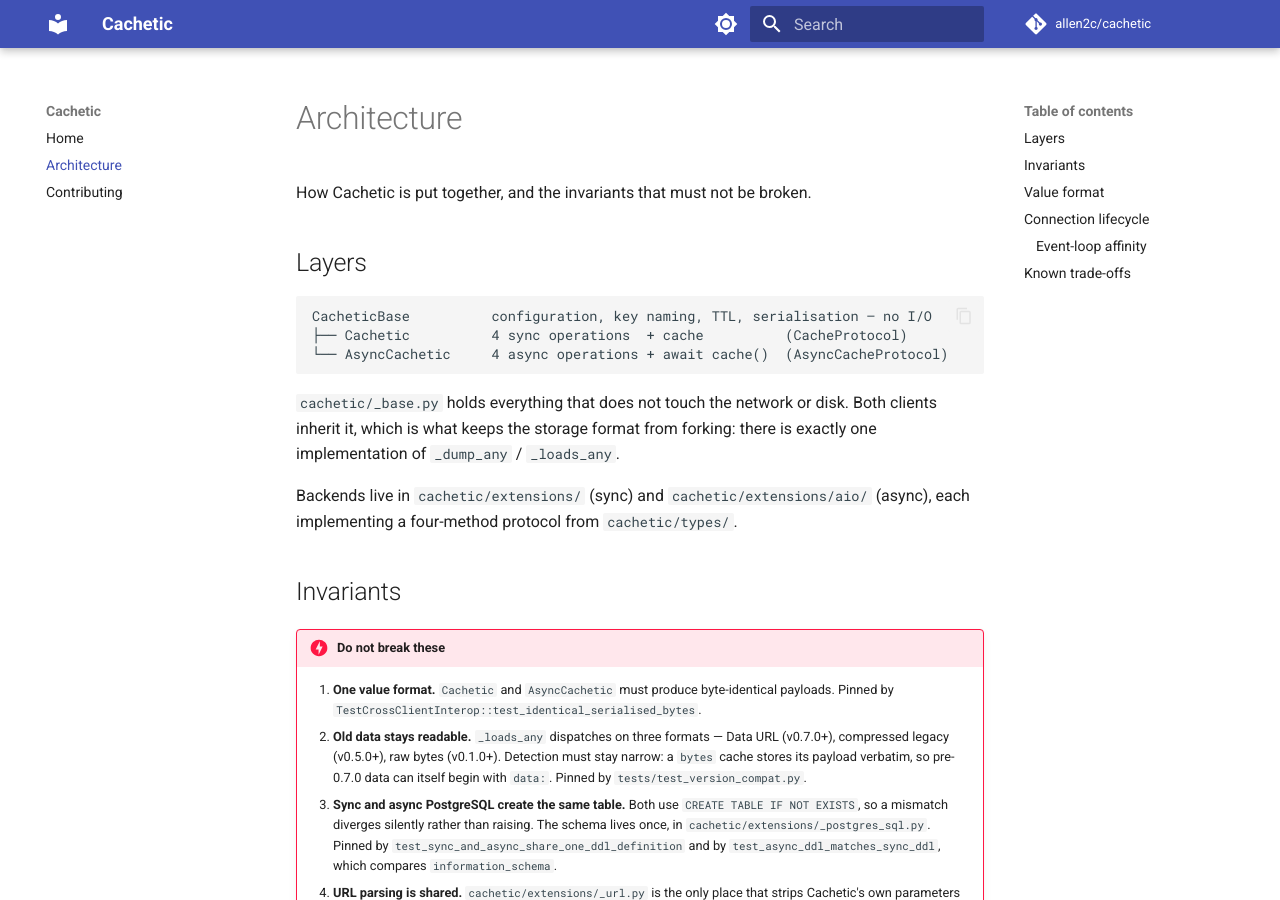
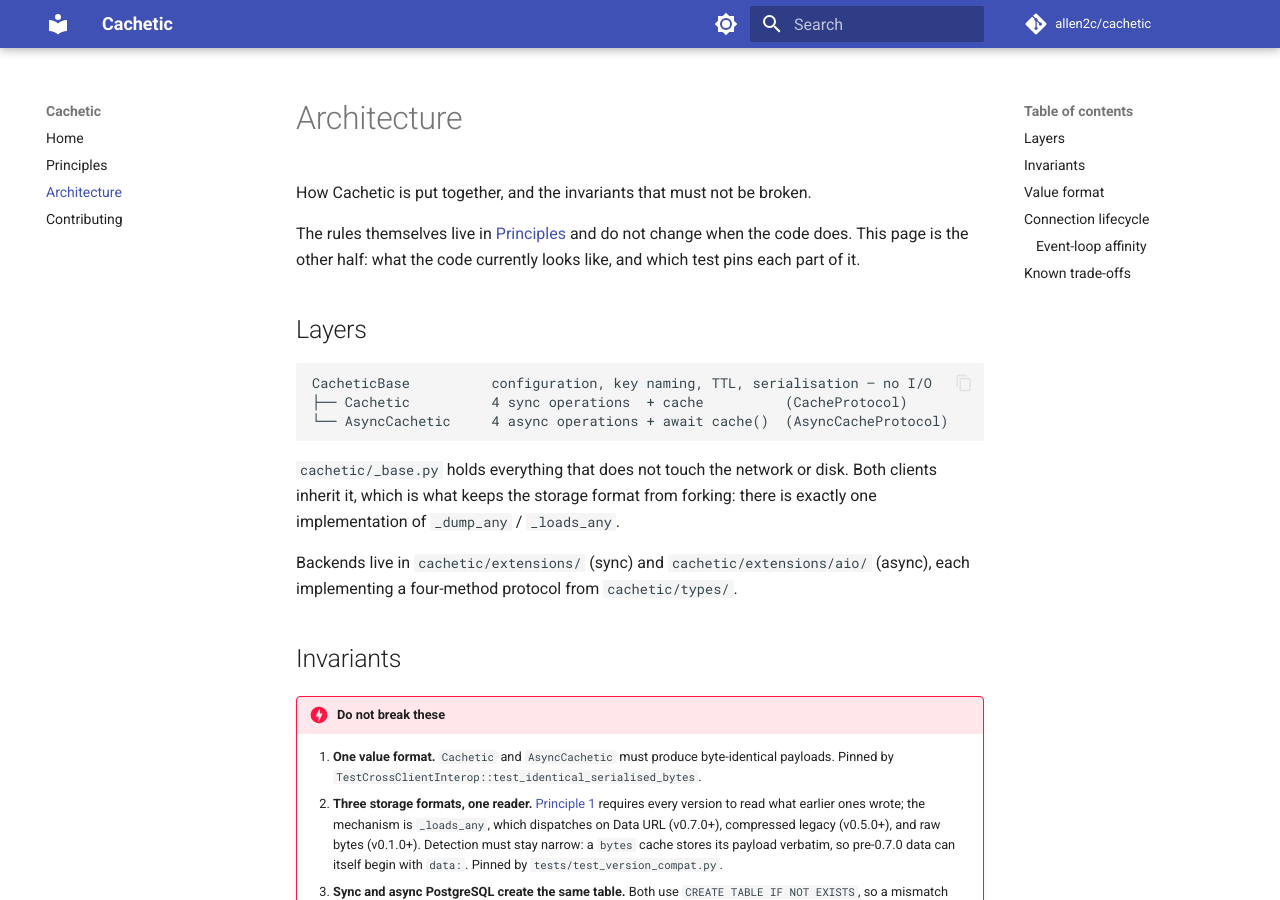
Before and after one commit to allen2c/cachetic, an MkDocs documentation site: the page built from docs/architecture.md, in a window 1280 px wide and 900 px high. Built offline with MkDocs 1.6.1 and Material for MkDocs 9.7.7, drawn with Linux system fonts in a browser that asks for light colours; comment, search, counter and statistics services are not loaded; some of the changed text lies outside the part shown.

Commit message:
✨ docs: Add PRINCIPLES.md as the project constitution
Five ordered rules every release obeys, written as one-line prohibitions so a
later session cannot reason its way around them. Rule 1 fixes two deliberately
different compatibility floors: stored data back to v0.1.0, the public API back
to v0.6.0 — with the API half scoped to signatures, not behaviour.

- AGENTS.md leads with the constitution and stays a router into docs/
- architecture.md and contributing.md reference the rules instead of restating
  them, so rules and facts live in separate files and rot separately
- README.md and docs/index.md point at the principles

Co-Authored-By: Claude Opus 5 (1M context) <noreply@anthropic.com>

```diff
--- a/docs/architecture.md
+++ b/docs/architecture.md
@@ -1,6 +1,10 @@
 # Architecture
 
 How Cachetic is put together, and the invariants that must not be broken.
+
+The rules themselves live in [Principles](PRINCIPLES.md) and do not change when
+the code does. This page is the other half: what the code currently looks like,
+and which test pins each part of it.
 
 ## Layers
 
@@ -23,11 +27,12 @@ Backends live in `cachetic/extensions/` (sync) and `cachetic/extensions/aio/`
     1. **One value format.** `Cachetic` and `AsyncCachetic` must produce
        byte-identical payloads. Pinned by
        `TestCrossClientInterop::test_identical_serialised_bytes`.
-    2. **Old data stays readable.** `_loads_any` dispatches on three formats —
-       Data URL (v0.7.0+), compressed legacy (v0.5.0+), raw bytes (v0.1.0+).
-       Detection must stay narrow: a `bytes` cache stores its payload verbatim,
-       so pre-0.7.0 data can itself begin with `data:`. Pinned by
-       `tests/test_version_compat.py`.
+    2. **Three storage formats, one reader.** [Principle 1](PRINCIPLES.md)
+       requires every version to read what earlier ones wrote; the mechanism is
+       `_loads_any`, which dispatches on Data URL (v0.7.0+), compressed legacy
+       (v0.5.0+), and raw bytes (v0.1.0+). Detection must stay narrow: a `bytes`
+       cache stores its payload verbatim, so pre-0.7.0 data can itself begin
+       with `data:`. Pinned by `tests/test_version_compat.py`.
     3. **Sync and async PostgreSQL create the same table.** Both use
        `CREATE TABLE IF NOT EXISTS`, so a mismatch diverges silently rather than
        raising. The schema lives once, in
@@ -188,7 +193,7 @@ These are decisions, not bugs. Change them only deliberately.
   ensured — a fleet starting at once against an empty database would otherwise
   have one instance fail to start. Caught outside the connection block so the
   rollback runs first.
-- **`default_ttl=0` disables the client, it does not evict.** Reads miss, writes
-  are dropped, and `exists` reports False, so caching can be switched off from
-  configuration alone. Values another client wrote stay where they are. A
-  per-call `ex=0` is narrower still: it skips that one write.
+- **`default_ttl=0` disables the client, it does not evict.** The semantics are
+  fixed by [Principle 3](PRINCIPLES.md); here it is enough to know that
+  `disabled` keys off `default_ttl` alone, so `set(key, value, ex=60)` on a
+  disabled client still writes a value that same client's `get` will not return.
--- a/mkdocs.yml
+++ b/mkdocs.yml
@@ -53,5 +53,6 @@ plugins:
 
 nav:
   - Home: index.md
+  - Principles: PRINCIPLES.md
   - Architecture: architecture.md
   - Contributing: contributing.md
```
Also changed, not shown: AGENTS.md (+8 -5 lines), README.md (+3 -0 lines), docs/PRINCIPLES.md (added, +17 -0 lines), docs/contributing.md (+4 -3 lines), docs/index.md (+3 -0 lines).
